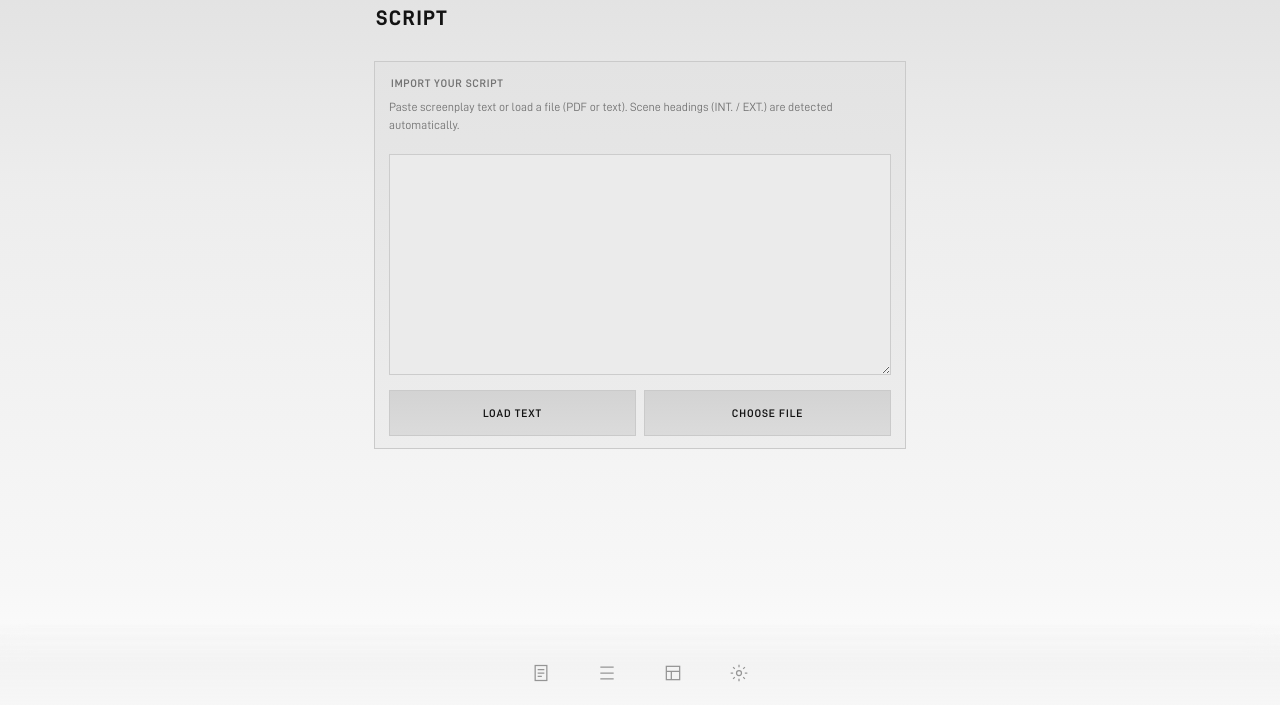
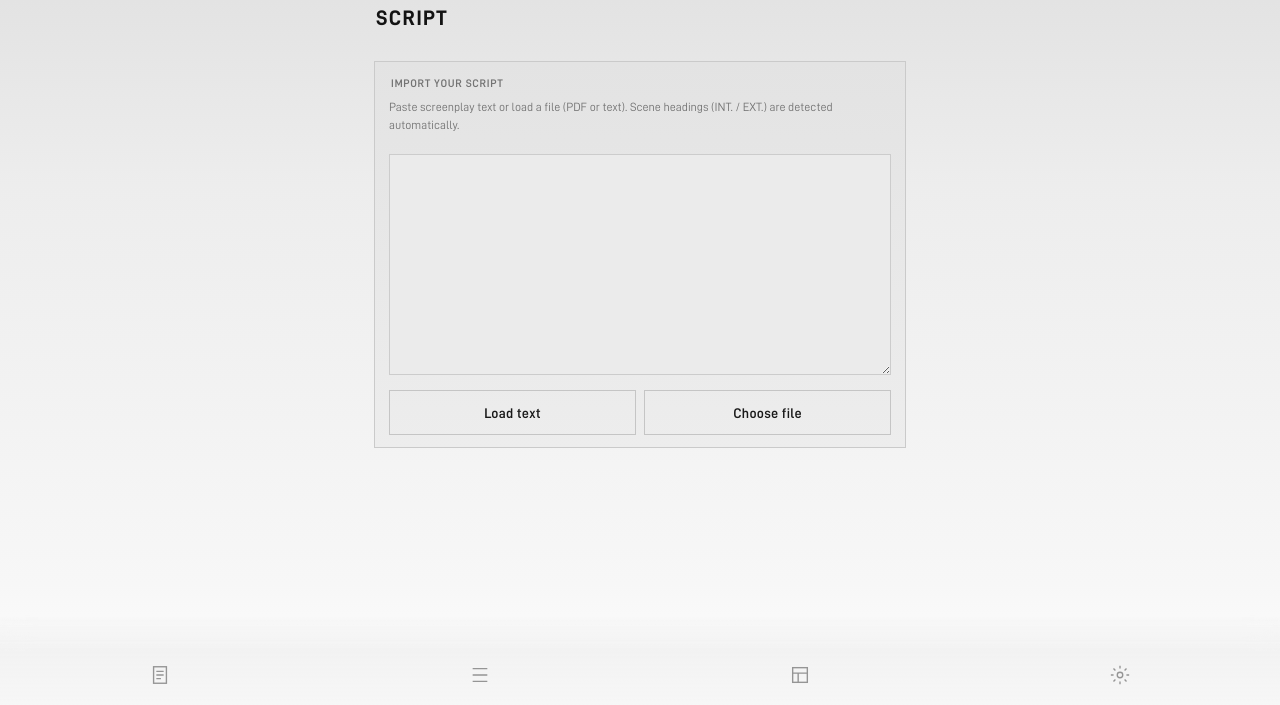
Before and after one commit to charles-cobalt/tgd, a plain HTML site: page index.html in a window 1280 px wide. Shown: the part 95-800 px from the top of the page. Drawn offline with Linux system fonts and the light colour scheme.

Commit message:
horsemen visual details: icon-only nav with feather, boxed sec-style buttons, title-case labels, focus ring

```diff
--- a/style.css
+++ b/style.css
@@ -25,13 +25,14 @@ h2{font-size:11px;color:var(--mu);text-transform:uppercase;letter-spacing:.06em;
 .card{background:var(--grad-card);border:1px solid var(--line);padding:12px 14px;margin-bottom:12px}
 .card h2{margin-top:2px}
 input,textarea{width:100%;background:#141414;border:1px solid #333;color:var(--tx);padding:12px;font:inherit;outline:none;-webkit-appearance:none}
-input:focus,textarea:focus{border-color:#5a5a5a}
+input:focus,textarea:focus{border-color:#8c8c8c}
 textarea{resize:vertical;font:13px "Courier New",monospace;line-height:1.5}
-.btn{display:inline-flex;align-items:center;justify-content:center;height:44px;padding:0 18px;border:1px solid var(--line);background:var(--grad-mid,linear-gradient(180deg,#2c2c2c,#242424));color:var(--tx);font-size:11px;font-weight:600;letter-spacing:.08em;text-transform:uppercase}
+.btn{display:block;text-align:center;background:var(--grad-mid);color:#e6e6e6;border:1px solid #3a3a3a;padding:13px 16px;font-weight:600;letter-spacing:.02em;margin-top:10px}
 .btn:active{opacity:.8}
 .btn.danger{border-color:#5a3a3a;color:#d8a0a0}
 .btn[disabled]{opacity:.35}
 .rowbtns{display:flex;gap:8px;margin-top:12px}
+.rowbtns .btn{margin-top:0}
 .rowbtns .btn{flex:1}
 .warn{border:1px solid #4a3a2a;background:#1a1512;padding:12px 14px;margin-top:12px;font-size:12px;color:#d8c8a8}
 /* script page */
@@ -86,12 +87,11 @@ textarea{resize:vertical;font:13px "Courier New",monospace;line-height:1.5}
 .opt.on{background:var(--grad-hi);color:#161616;border-color:#e2e2e2}
 .opt:active{opacity:.8}
 /* bottom nav */
-nav{position:fixed;left:0;right:0;bottom:0;z-index:10;display:flex;justify-content:center;padding:26px 0 calc(env(safe-area-inset-bottom) + 8px);background:linear-gradient(0deg,#141414e0,#26262666);backdrop-filter:blur(14px);-webkit-backdrop-filter:blur(14px);-webkit-mask-image:linear-gradient(0deg,#000 0,#000 calc(100% - 42px),transparent 100%);mask-image:linear-gradient(0deg,#000 0,#000 calc(100% - 42px),transparent 100%)}
-nav .nin{display:flex;gap:2px}
-nav button{width:64px;height:48px;display:flex;flex-direction:column;align-items:center;justify-content:center;gap:3px;color:#6a6a6a}
+nav{z-index:10;position:fixed;left:0;right:0;bottom:0;background:linear-gradient(180deg,#131313d1,#090909e8);backdrop-filter:blur(14px);-webkit-backdrop-filter:blur(14px);display:flex;justify-content:space-around;padding:38px 0 calc(env(safe-area-inset-bottom) + 8px);-webkit-mask-image:linear-gradient(180deg,transparent 0,#000 38px);mask-image:linear-gradient(180deg,transparent 0,#000 38px)}
+nav .nin{display:flex;justify-content:space-around;width:100%}
+nav button{color:#6a6a6a;display:flex;align-items:center;justify-content:center;min-width:64px;min-height:44px}
 nav button.on{color:#f2f2f2}
-nav button svg{width:20px;height:20px}
-nav button span{font-size:8px;letter-spacing:.12em;text-transform:uppercase}
+nav button svg{width:22px;height:22px}
 html.day .hd .hbrand{color:#161616}
 
 /* PDF notation surface */
```
